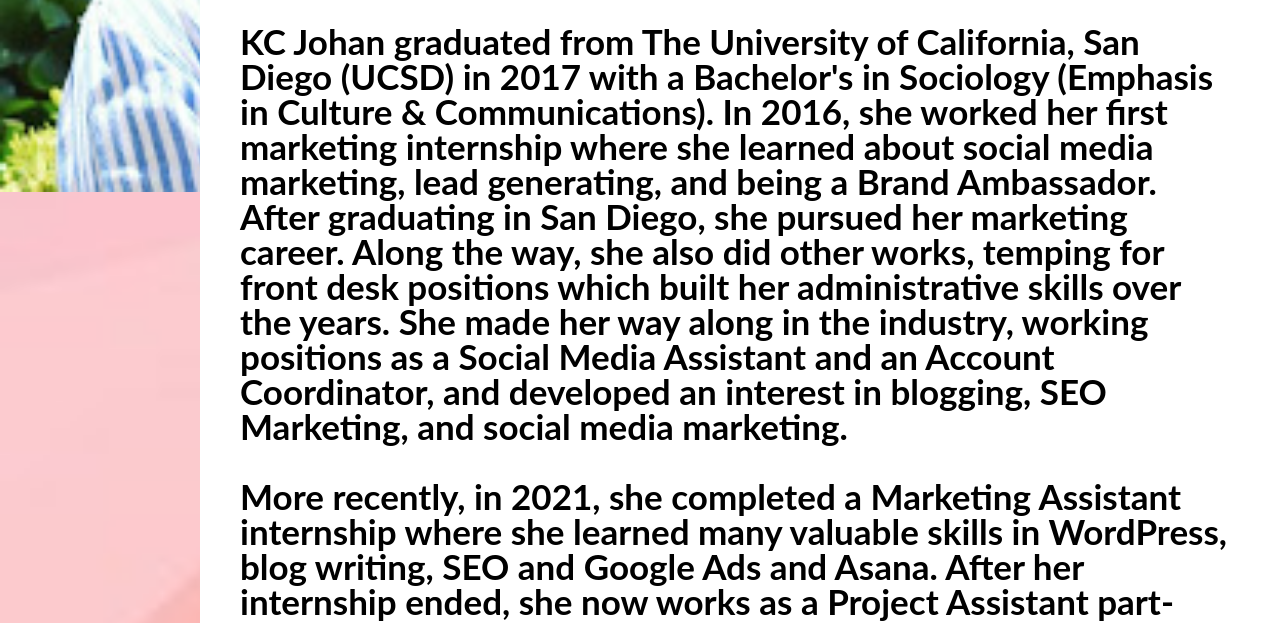
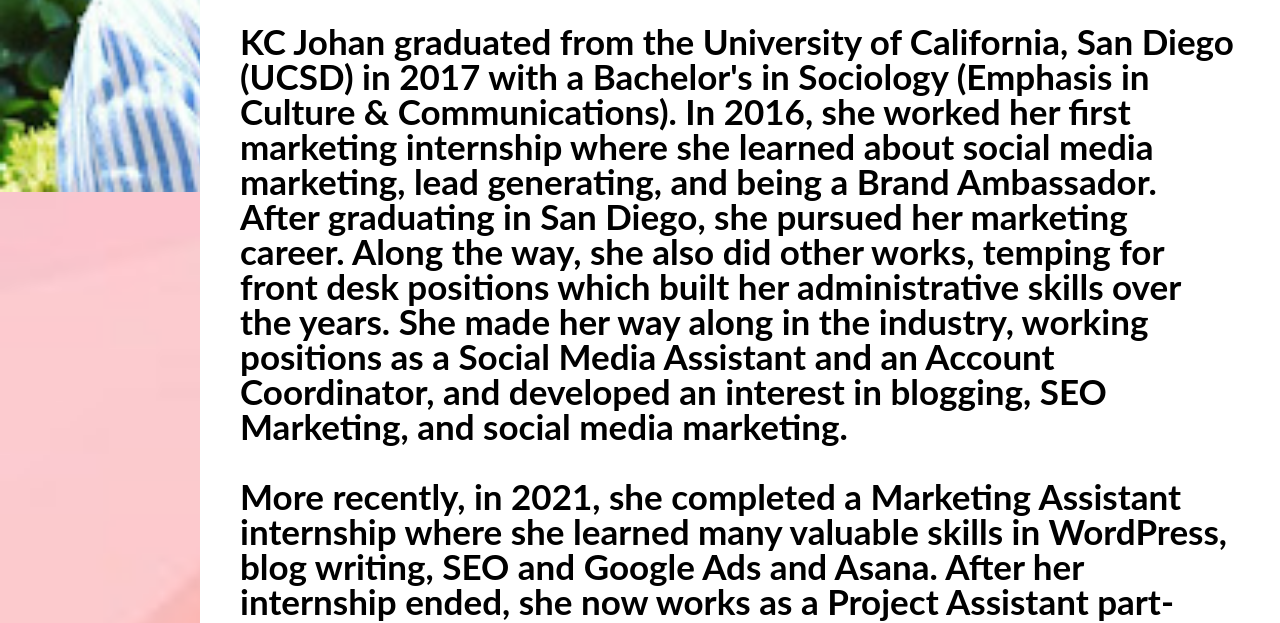
Before and after one commit to KCCodes13/Emerges-SFU-KC-Portfolio-FINAL, a plain HTML site: page about.html in a window 1280 px wide. Shown: the part 748-1371 px from the top of the page. Drawn offline with Linux system fonts and the light colour scheme.

Commit message:
Change the capitalization on about.html from upper to lowercase

```diff
--- a/about.html
+++ b/about.html
@@ -58,7 +58,7 @@
 
                 <h1>Background</h1>
                 <br><br>
-                <p>KC Johan graduated from The University of California, San Diego (UCSD) in 2017 with a Bachelor's in
+                <p>KC Johan graduated from the University of California, San Diego (UCSD) in 2017 with a Bachelor's in
                     Sociology (Emphasis in Culture & Communications). In 2016, she worked her first marketing internship
                     where she learned about social media marketing, lead generating, and being a Brand Ambassador. After
                     graduating in San Diego, she pursued her marketing career. Along the
```
